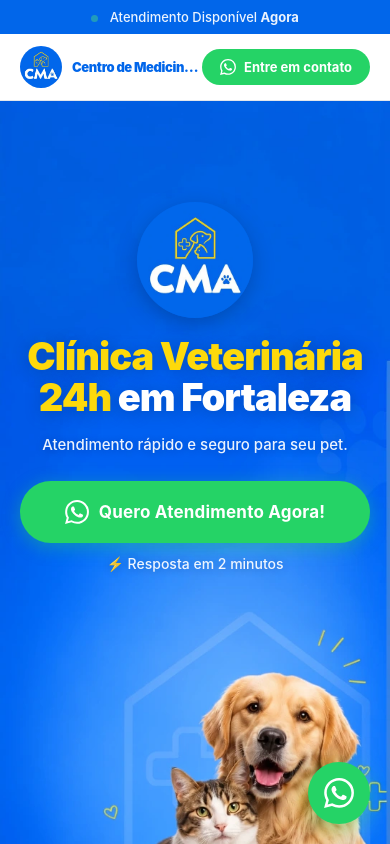
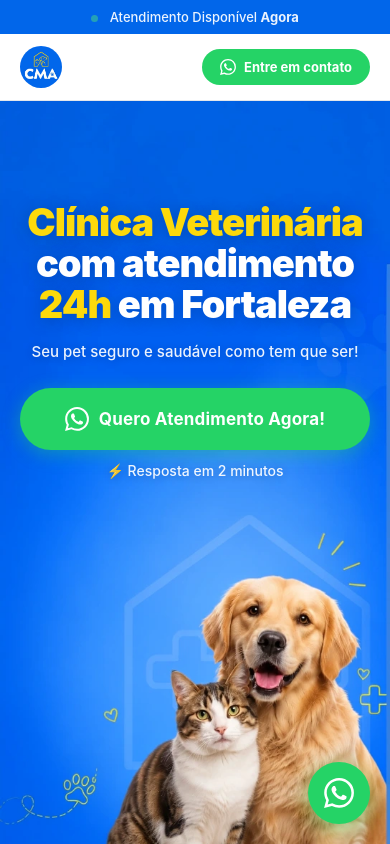
Before and after one commit to assessoria-boop/cma, a plain HTML site: page index.html in a window 390 px wide. Shown: the top 844 px of the page. Drawn offline with Linux system fonts and the light colour scheme.

Commit message:
Atualiza headline, subheadline e ajustes de hero e secoes
Co-Authored-By: Claude Opus 4.8 (1M context) <noreply@anthropic.com>

```diff
--- a/index.html
+++ b/index.html
@@ -213,6 +213,7 @@
     }
 
     .hero-logo-cliente { display: none; }
+    .br-mob { display: none; }
 
     .hero h1 {
       font-size: 56px;
@@ -629,12 +630,12 @@
     @media (max-width: 900px) {
       nav { padding: 12px 20px; }
       nav .nav-badge { display: none; }
-      .nav-nome { font-size: 13px; max-width: 140px; }
+      .nav-nome { display: none; }
 
       .hero {
-        aspect-ratio: 544 / 1312;
+        aspect-ratio: 544 / 1080;
         min-height: 100svh;
-        background: #1f6fe8 url('bg-mob.webp') no-repeat center center / cover;
+        background: #1f6fe8 url('bg-mob.webp') no-repeat center bottom / cover;
         align-items: flex-start;
         justify-content: center;
         text-align: center;
@@ -642,16 +643,9 @@
       }
       .hero-overlay { background: none; }
       .hero-content { max-width: 100%; align-items: center; }
-      .hero-logo-cliente {
-        display: block;
-        width: 116px;
-        height: 116px;
-        border-radius: 50%;
-        object-fit: cover;
-        margin: 0 auto 18px;
-        box-shadow: 0 6px 20px rgba(2,40,95,0.35);
-      }
+      .hero-logo-cliente { display: none; }
       .hero h1 { font-size: 42px; letter-spacing: -1px; margin-bottom: 16px; }
+      .br-mob { display: inline; }
       .hero-subheadline { font-size: 15px; margin: 0 auto 24px; }
       .hero-btns { max-width: 380px; }
       .hero .btn-wpp { font-size: 17px; padding: 19px 28px; }
@@ -733,8 +727,8 @@
   <div class="hero-overlay"></div>
   <div class="hero-content">
     <img src="logo.webp" alt="Centro de Medicina Animal" class="hero-logo-cliente" fetchpriority="high" />
-    <h1><span>Clínica Veterinária<br> 24h</span> em Fortaleza</h1>
-    <p class="hero-subheadline">Atendimento rápido e seguro para seu pet.</p>
+    <h1><span>Clínica Veterinária</span><br>com atendimento<br><span>24h</span> em Fortaleza</h1>
+    <p class="hero-subheadline">Seu pet seguro e saudável como tem que ser!</p>
     <div class="hero-btns">
       <a href="https://wa.me/5585992807906?text=Ol%C3%A1%20encontrei%20voc%C3%AAs%20pelo%20Google%2C%20gostaria%20de%20atendimento." class="btn-wpp">
         <svg viewBox="0 0 24 24"><path d="M17.472 14.382c-.297-.149-1.758-.867-2.03-.967-.273-.099-.471-.148-.67.15-.197.297-.767.966-.94 1.164-.173.199-.347.223-.644.075-.297-.15-1.255-.463-2.39-1.475-.883-.788-1.48-1.761-1.653-2.059-.173-.297-.018-.458.13-.606.134-.133.298-.347.446-.52.149-.174.198-.298.298-.497.099-.198.05-.371-.025-.52-.075-.149-.669-1.612-.916-2.207-.242-.579-.487-.5-.669-.51-.173-.008-.371-.01-.57-.01-.198 0-.52.074-.792.372-.272.297-1.04 1.016-1.04 2.479 0 1.462 1.065 2.875 1.213 3.074.149.198 2.096 3.2 5.077 4.487.709.306 1.262.489 1.694.625.712.227 1.36.195 1.871.118.571-.085 1.758-.719 2.006-1.413.248-.694.248-1.289.173-1.413-.074-.124-.272-.198-.57-.347m-5.421 7.403h-.004a9.87 9.87 0 01-5.031-1.378l-.361-.214-3.741.982.998-3.648-.235-.374a9.86 9.86 0 01-1.51-5.26c.001-5.45 4.436-9.884 9.888-9.884 2.64 0 5.122 1.03 6.988 2.898a9.825 9.825 0 012.893 6.994c-.003 5.45-4.437 9.884-9.885 9.884m8.413-18.297A11.815 11.815 0 0012.05 0C5.495 0 .16 5.335.157 11.892c0 2.096.547 4.142 1.588 5.945L.057 24l6.305-1.654a11.882 11.882 0 005.683 1.448h.005c6.554 0 11.89-5.335 11.893-11.893a11.821 11.821 0 00-3.48-8.413z"/></svg>
@@ -771,7 +765,7 @@
 <div class="sec-depoi">
   <div class="sec-depoi-inner">
     <span class="sec-tag">O que dizem sobre nós</span>
-    <h2 class="sec-titulo" style="font-size:32px;">Fortaleza <span>confia no CMA</span></h2>
+    <h2 class="sec-titulo" style="font-size:32px;">Fortaleza <span>confia<br class="br-mob"> no CMA</span></h2>
     <div class="carrossel-wrap">
       <div class="carrossel-track" id="carrosselTrack">
         <div class="carrossel-slide">
@@ -817,7 +811,7 @@
 
 <!-- SERVIÇOS -->
 <div class="sec">
-  <span class="sec-tag">O que fazemos</span>
+  <span class="sec-tag">Nossos serviços</span>
   <h2 class="sec-titulo">Tudo que seu pet precisa <span style="color:var(--amarelo)">em um só lugar</span></h2>
   <div class="servicos-grid">
     <div class="servico-card">
```
